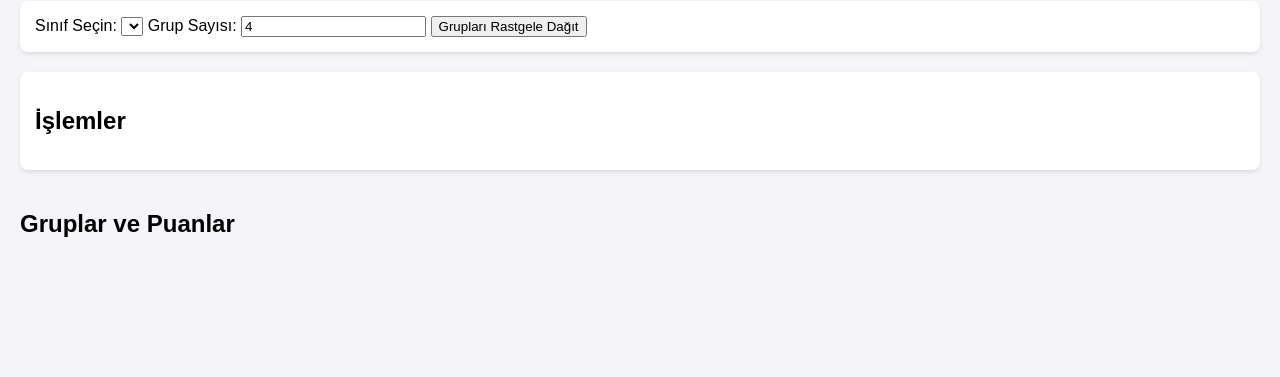
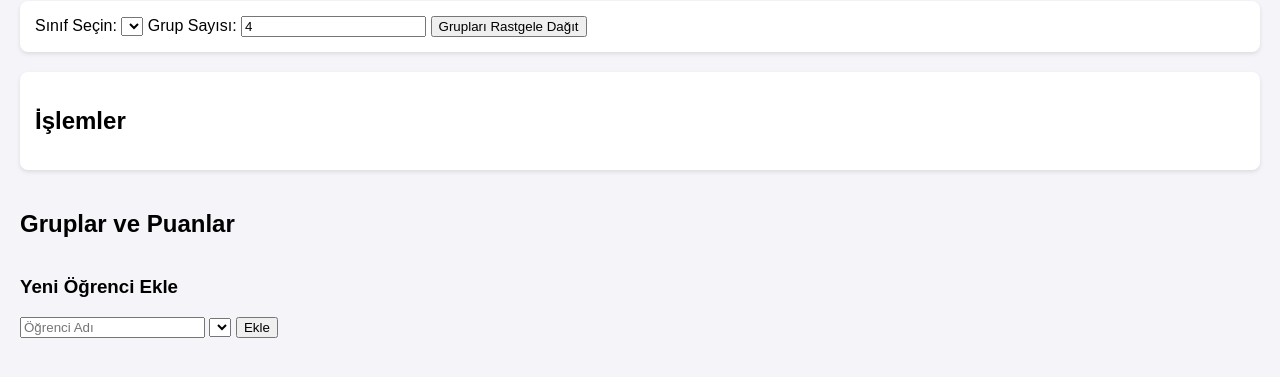
Before and after one commit to herrtutal/datenbankv1, a plain HTML site: page index.html in a window 1280 px wide. Shown: the part 79-456 px from the top of the page. Drawn offline with Linux system fonts and the light colour scheme.

Commit message:
Update index.html

```diff
--- a/index.html
+++ b/index.html
@@ -35,5 +35,11 @@
     </main>
 
     <script src="script.js"></script>
+    <section id="veri-ekleme-alani">
+    <h3>Yeni Öğrenci Ekle</h3>
+    <input type="text" id="yeniOgrenciAd" placeholder="Öğrenci Adı">
+    <select id="hedefSinifSecimi"></select>
+    <button onclick="yeniOgrenciEkle()">Ekle</button>
+</section>
 </body>
 </html>
```
